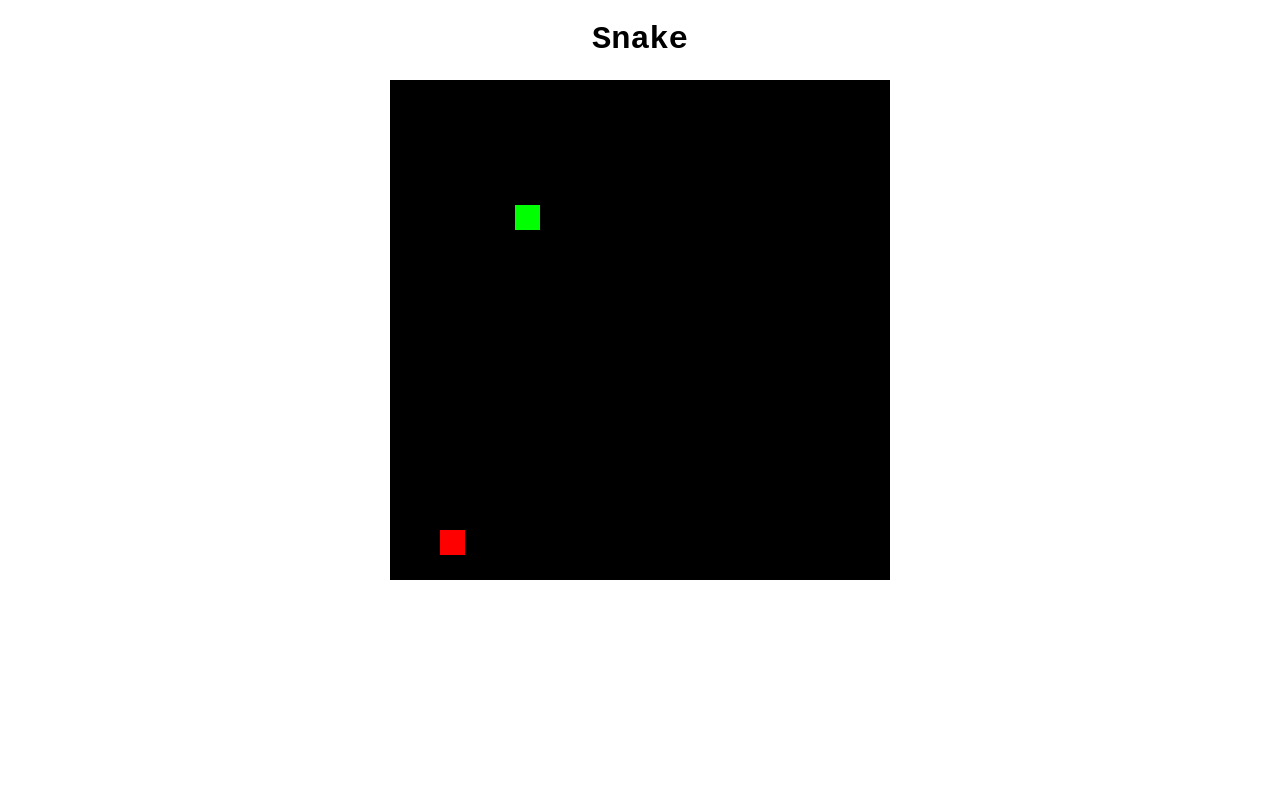
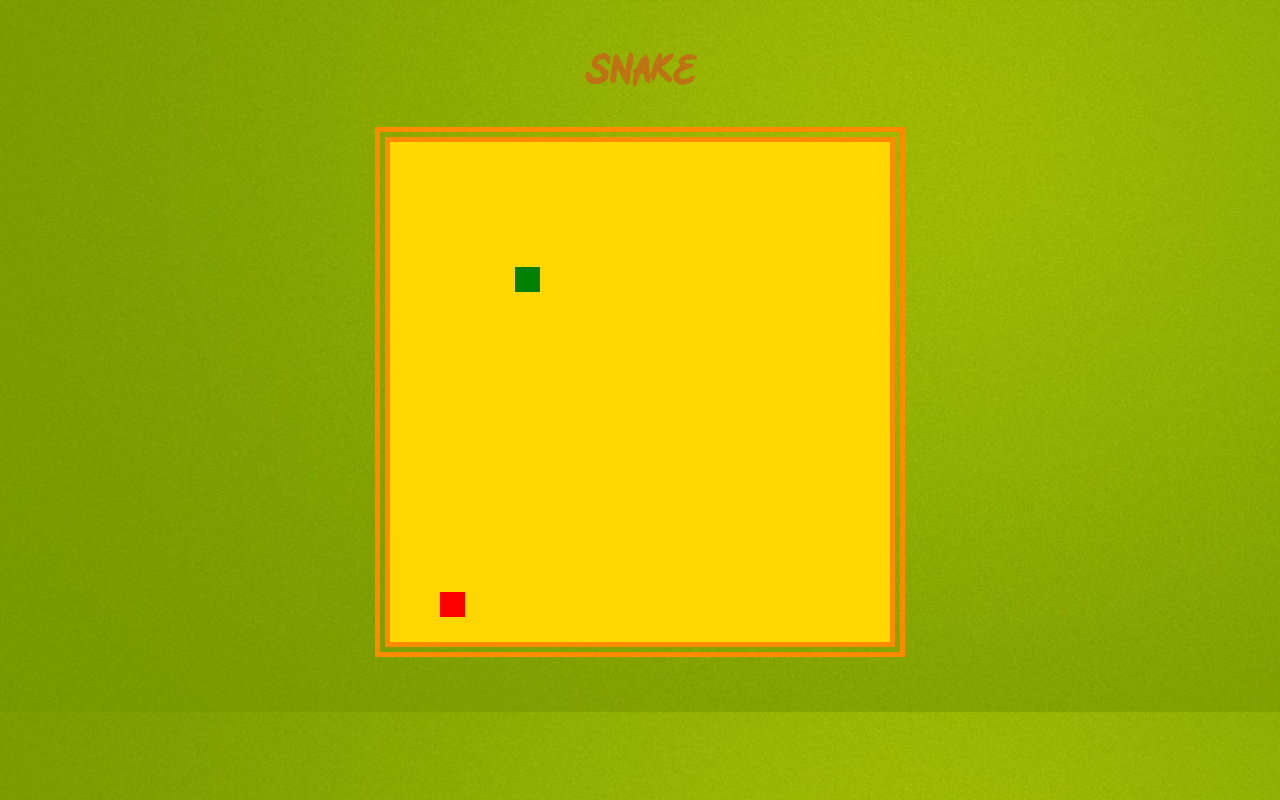
Before and after one commit to WiEm486/SnakeGame, a plain HTML site: page index.html in a window 1280 px wide. Drawn offline with Linux system fonts and the light colour scheme.

Commit message:
second  commit

```diff
--- a/index.html
+++ b/index.html
@@ -6,12 +6,17 @@
     <meta name="viewport" content="width=device-width, initial-scale=1.0">
     <title>Document</title>
     <link rel="stylesheet" href="snake.css">
-
+    <style>
+        @font-face {
+            font-family: 'Baruiki-Regular';
+            src: url("img/Baruiki-Regular.ttf");
+        }
+    </style>
 </head>
 <body>
-    <h1>Snake</h1>
+    <h1>SnaKe</h1>
 
-    <canvas id="board"></canvas>
+    <canvas id="board"  class="bor"></canvas>
 </body>
 <script src="main.js"></script>
 </html>
--- a/main.js
+++ b/main.js
@@ -9,23 +9,76 @@ var snakeY = 5 * blockSize;
 //food
 let foodX = 10 * blockSize;
 let foodY = 10 * blockSize;
+let velocityX = 0;
+let velocityY = 0;
+let gameOver = false;
+let snakeBody = [];
 window.onload = function () {
   board = document.getElementById("board");
   board.height = rows * blockSize;
   board.width = cols * blockSize;
   context = board.getContext("2d"); //used for drawing on the board
   placeFood();
-  update();
+  document.addEventListener("keyup", changeDirection);
+  setInterval(update, 100);
 };
 function update() {
-  context.fillStyle = "black";
+  if (gameOver) {
+    return;
+  }
+  context.fillStyle = "rgb(255,215,0)";
   context.fillRect(0, 0, board.width, board.height);
-  //snake head
-  context.fillStyle = "lime";
-  context.fillRect(snakeX, snakeY, blockSize, blockSize);
   //snake food
   context.fillStyle = "red";
   context.fillRect(foodX, foodY, blockSize, blockSize);
+  if (snakeX == foodX && snakeY == foodY) {
+    snakeBody.push([foodX, foodY]);
+    placeFood();
+  }
+  for (let i = snakeBody.length - 1; i > 0; i--) {
+    snakeBody[i] = snakeBody[i - 1];
+  }
+  if (snakeBody.length) {
+    snakeBody[0] = [snakeX, snakeY];
+  }
+  //snake head
+  context.fillStyle = "	rgb(0,128,0)";
+  snakeX += velocityX * blockSize;
+  snakeY += velocityY * blockSize;
+  context.fillRect(snakeX, snakeY, blockSize, blockSize);
+  for (i = 0; i < snakeBody.length; i++) {
+    context.fillRect(snakeBody[i][0], snakeBody[i][1], blockSize, blockSize);
+  }
+  if (
+    snakeX < 0 ||
+    snakeY < 0 ||
+    snakeX > blockSize * cols ||
+    snakeY > blockSize * rows
+  ) {
+    gameOver = true;
+    alert("Gmae Over HHHHHHHHHHHHH");
+  }
+  for (i = 0; i < snakeBody.length; i++) {
+    if (snakeX == snakeBody[i][0] && snakeY == snakeBody[i][1]) {
+      gameOver = true;
+      alert("Gmae Over HHHHHHHHHHHHH");
+    }
+  }
+}
+function changeDirection(e) {
+  if (e.code == "ArrowUp" && velocityY != 1) {
+    velocityX = 0;
+    velocityY = -1;
+  } else if (e.code == "ArrowDown" && velocityY != -1) {
+    velocityX = 0;
+    velocityY = 1;
+  } else if (e.code == "ArrowRight" && velocityX != -1) {
+    velocityX = 1;
+    velocityY = 0;
+  } else if (e.code == "ArrowLeft" && velocityX != 1) {
+    velocityX = -1;
+    velocityY = 0;
+  }
 }
 function placeFood() {
   foodX = Math.floor(Math.random() * cols) * blockSize;
--- a/snake.css
+++ b/snake.css
@@ -1,5 +1,19 @@
 body{
+    margin: 50px;
     font-family: 'Courier New', Courier, monospace;
     text-align: center;
+    background:url(img/1_PDQznFmgLBjBRWgtFEP98A.jpg  );
+    background-size: cover;
+}
+.bor{
+    border-width:15px;
+    border-style: double;
+    border-color: rgb(255,140,0);
+}
+h1{
+    font-family: 'Baruiki-Regular';
+    color: rgb(190, 114, 20);
+
+    font-size: 50px;
 
 }
```
Also changed, not shown: Great Brush Demo.otf (added), img/1_PDQznFmgLBjBRWgtFEP98A.jpg (added), img/Baruiki-Regular.ttf (added), img/Great Brush Demo.ttf (added).
